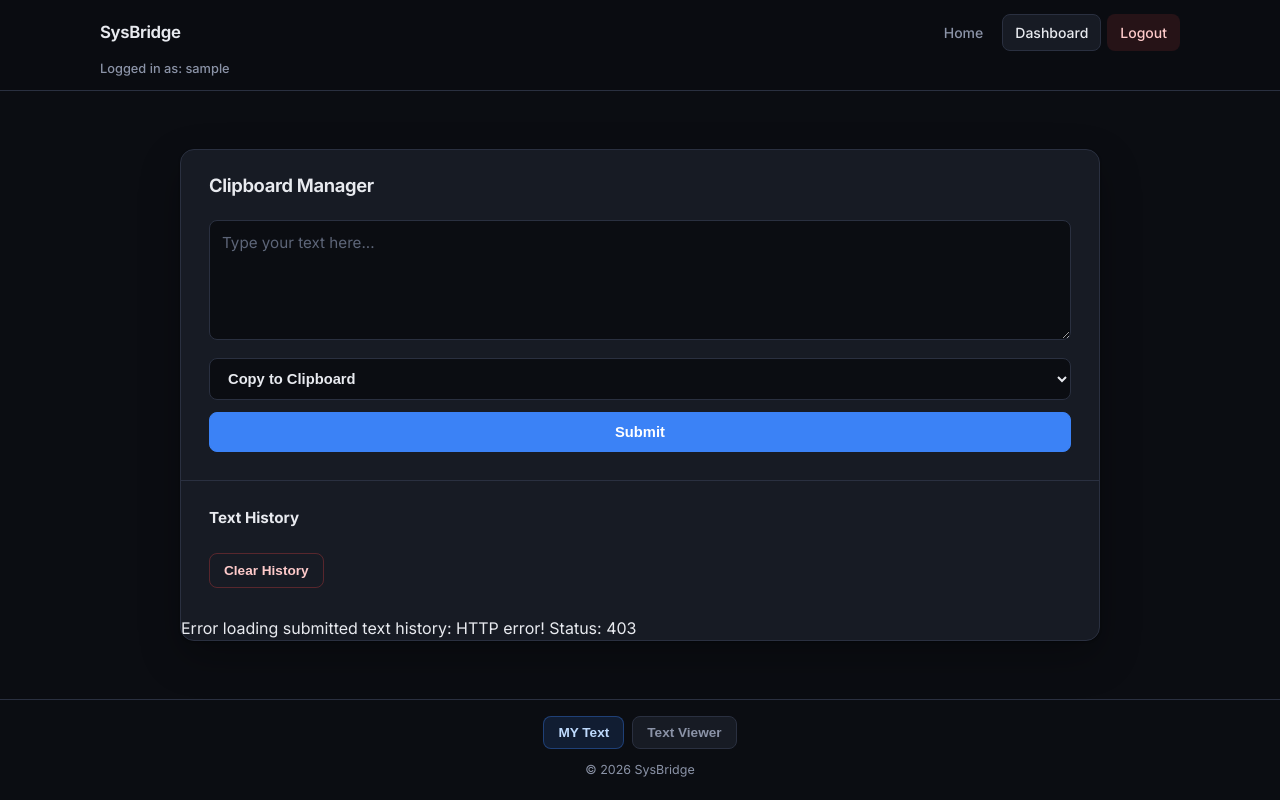
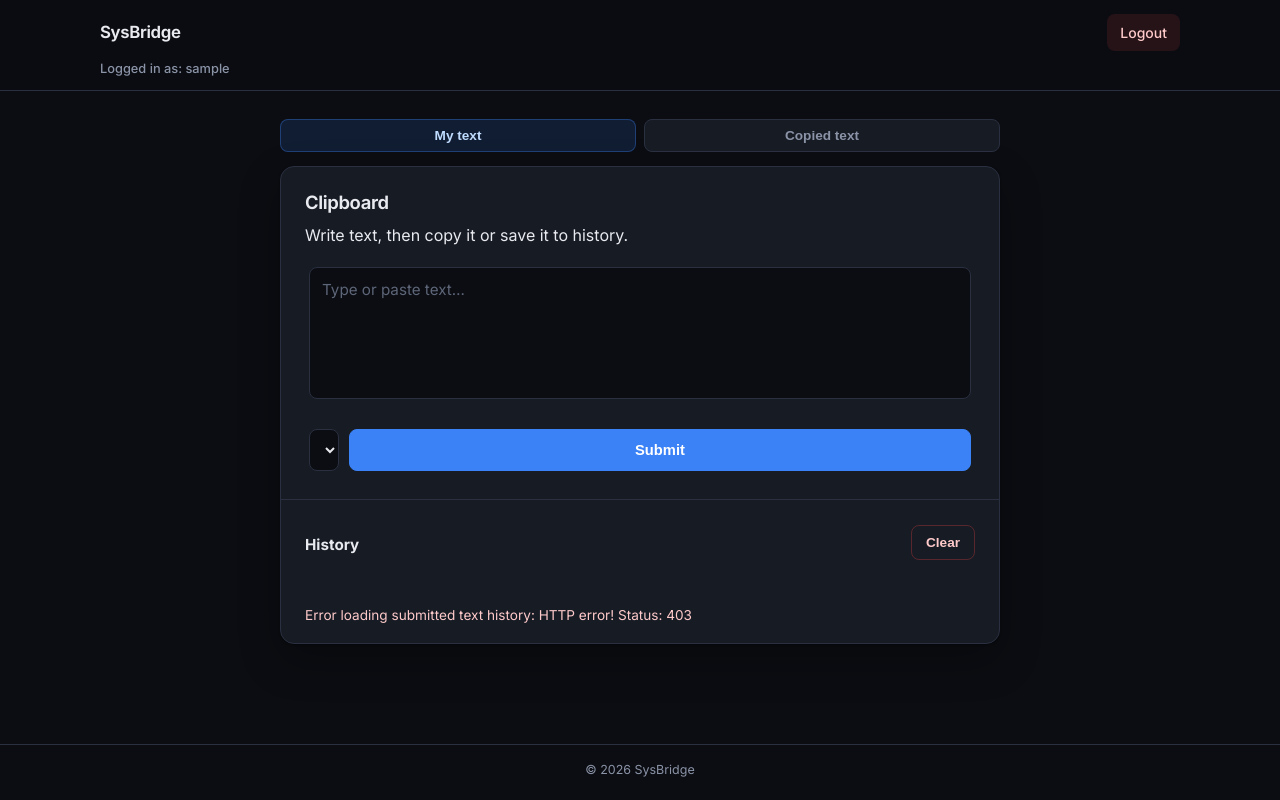
Before and after one commit to astroinnovator/clipboard, a FastAPI app: template templates/user_dashboard.html in a window 1280 px wide. Run offline with FastAPI, Linux system fonts and the light colour scheme; the template is opened without the code that fills it: most values are stand-ins (such as "Sample title", 1, 10 or a date in 2020); parts of the project's set-up code (start-up, migrations or seed data) failed here and were passed over; some libraries are stand-ins or nearby versions.

Commit message:
tighten the user dashboard so history and compose views are not empty letterboxes
Co-authored-by: Cursor <cursoragent@cursor.com>

```diff
--- a/static/css/styles.css
+++ b/static/css/styles.css
@@ -297,6 +297,96 @@ main {
     margin: 0;
 }
 
+main.dash {
+    align-items: stretch;
+    justify-content: flex-start;
+    padding: 28px 20px 48px;
+}
+
+.dash-wrap {
+    width: 100%;
+    max-width: 720px;
+    margin: 0 auto;
+}
+
+.dash-tabs {
+    display: flex;
+    gap: 8px;
+    margin-bottom: 14px;
+}
+
+.dash-tabs .footer-btn {
+    flex: 1;
+}
+
+.panel-head {
+    display: flex;
+    justify-content: space-between;
+    align-items: flex-start;
+    gap: 16px;
+    padding: 22px 24px 0;
+}
+
+.panel-head h2,
+.panel-head h3 {
+    padding: 0;
+    margin: 0;
+}
+
+.panel-head .lede {
+    margin: 6px 0 0;
+}
+
+.panel-head-inline {
+    padding: 0 0 12px;
+    align-items: center;
+}
+
+.panel-head .clear-btn {
+    margin-top: 0;
+    flex-shrink: 0;
+}
+
+.compose-row {
+    display: flex;
+    gap: 10px;
+    margin-top: 12px;
+}
+
+.compose-row select,
+.compose-row button {
+    margin-top: 0;
+}
+
+.compose-row select {
+    flex: 1;
+}
+
+.compose-row button {
+    width: auto;
+    min-width: 118px;
+}
+
+.history-list li.history-empty,
+.history-list li.text-gray-500 {
+    justify-content: center;
+    min-height: 168px;
+    color: var(--text-muted);
+    border-style: dashed;
+    background: transparent;
+}
+
+.history-list li.history-empty:hover,
+.history-list li.text-gray-500:hover {
+    background: transparent;
+}
+
+.error {
+    color: #fecaca;
+    font-size: 0.85rem;
+    padding: 0 24px 18px;
+}
+
 .form-section {
     padding: 20px 28px 28px;
 }
@@ -307,8 +397,8 @@ main {
     font-size: 0.95rem;
     border: 1px solid var(--border);
     border-radius: 8px;
-    resize: vertical;
-    min-height: 120px;
+    resize: none;
+    min-height: 132px;
     background: var(--bg);
     color: var(--text);
     font-family: inherit;
@@ -358,7 +448,7 @@ main {
 }
 
 .history {
-    padding: 8px 28px 28px;
+    padding: 16px 24px 24px;
     border-top: 1px solid var(--border);
 }
 
@@ -629,6 +719,14 @@ tbody tr:hover {
         width: 100%;
     }
 
+    .compose-row {
+        flex-direction: column;
+    }
+
+    .compose-row button {
+        width: 100%;
+    }
+
     .login-section {
         padding: 28px 20px;
     }
--- a/static/js/script.js
+++ b/static/js/script.js
@@ -135,7 +135,7 @@ async function loadSubmittedTextHistory() {
       if (submittedHistory.length === 0) {
         const emptyItem = document.createElement("li");
         emptyItem.textContent = "No submitted text yet...";
-        emptyItem.className = "text-gray-500";
+        emptyItem.className = "history-empty text-gray-500";
         historyList.appendChild(emptyItem);
       } else {
         submittedHistory.forEach((item) => addToSubmittedTextHistory(item));
@@ -170,7 +170,7 @@ async function loadCopiedText() {
         if (copiedTextHistory.length === 0) {
           const emptyItem = document.createElement("li");
           emptyItem.textContent = "No copied text yet...";
-          emptyItem.className = "text-gray-500";
+          emptyItem.className = "history-empty text-gray-500";
           copiedTextList.appendChild(emptyItem);
         } else {
           copiedTextHistory.forEach((item) => addToCopiedText(item));
@@ -314,8 +314,16 @@ function addToCopiedText(text) {
 
 
 
+function renderEmpty(list, message) {
+  list.innerHTML = "";
+  const emptyItem = document.createElement("li");
+  emptyItem.textContent = message;
+  emptyItem.className = "history-empty text-gray-500";
+  list.appendChild(emptyItem);
+}
+
 clearHistoryBtn.addEventListener("click", async () => {
-  historyList.innerHTML = "";
+  renderEmpty(historyList, "No submitted text yet...");
   try {
     const response = await fetch(
       `/api/clear_submitted_text/${encodeURIComponent(username)}`,
@@ -339,7 +347,7 @@ clearHistoryBtn.addEventListener("click", async () => {
 });
 
 clearCopiedTextBtn.addEventListener("click", async () => {
-  copiedTextList.innerHTML = "";
+  renderEmpty(copiedTextList, "No copied text yet...");
   lastCopiedTextHash = "";
   try {
     const response = await fetch(
--- a/templates/user_dashboard.html
+++ b/templates/user_dashboard.html
@@ -3,7 +3,7 @@
     <head>
         <meta charset="UTF-8" />
         <meta name="viewport" content="width=device-width, initial-scale=1.0" />
-        <title>User Dashboard - SysBridge</title>
+        <title>Dashboard — SysBridge</title>
         <link
             href="https://fonts.googleapis.com/css2?family=Inter:wght@400;500;600;650;700&display=swap"
             rel="stylesheet"
@@ -18,10 +18,6 @@
                     <h1>SysBridge</h1>
                 </div>
                 <nav class="navbar-menu">
-                    <a href="/user/dashboard" class="nav-link">Home</a>
-                    <a href="/user/dashboard" class="nav-link active"
-                        >Dashboard</a
-                    >
                     <a href="/user/logout" class="nav-link logout-btn"
                         >Logout</a
                     >
@@ -30,55 +26,76 @@
             <p>Logged in as: {{ username }}</p>
         </header>
 
-        <main>
+        <main class="dash">
+            <div class="dash-wrap">
+                <div class="dash-tabs">
+                    <button id="clipboard-manager-btn" class="footer-btn active">
+                        My text
+                    </button>
+                    <button id="copied-text-btn" class="footer-btn">
+                        Copied text
+                    </button>
+                </div>
 
                 <section id="clipboard-manager-section" class="container">
-                <h2>Clipboard Manager</h2>
+                    <div class="panel-head">
+                        <div>
+                            <h2>Clipboard</h2>
+                            <p class="lede">
+                                Write text, then copy it or save it to history.
+                            </p>
+                        </div>
+                    </div>
                     <div class="form-section">
                         <textarea
                             id="text-input"
-                        rows="4"
-                        placeholder="Type your text here..."
+                            rows="5"
+                            placeholder="Type or paste text…"
                         ></textarea>
+                        <div class="compose-row">
                             <select id="action-mode">
-                        <option value="copy">Copy to Clipboard</option>
-                        <option value="history">Add to History</option>
-                        <option value="both">Both</option>
+                                <option value="copy">Copy to clipboard</option>
+                                <option value="history">Add to history</option>
+                                <option value="both">Copy and save</option>
                             </select>
                             <button id="submit-btn">Submit</button>
                         </div>
+                    </div>
                     <div class="history">
-                    <h3>Text History</h3>
-                    <ul id="history-list" class="history-list"></ul>
+                        <div class="panel-head panel-head-inline">
+                            <h3>History</h3>
                             <button id="clear-history" class="clear-btn">
-                        Clear History
+                                Clear
                             </button>
                         </div>
+                        <ul id="history-list" class="history-list"></ul>
+                    </div>
                 </section>
-
 
                 <section
                     id="copied-text-section"
                     class="container"
                     style="display: none"
                 >
-                <h2>Copied Text History</h2>
+                    <div class="panel-head">
+                        <div>
+                            <h2>Copied text</h2>
+                            <p class="lede">
+                                Items captured from the desktop app.
+                            </p>
+                        </div>
+                        <button id="clear-copied-text" class="clear-btn">
+                            Clear
+                        </button>
+                    </div>
+                    <div class="history">
                         <ul id="copied-text-list" class="history-list"></ul>
-                <button id="clear-copied-text" class="clear-btn">
-                    Clear Copied Text History
-                </button>
+                    </div>
                 </section>
+            </div>
         </main>
 
         <footer>
-            <div class="footer-buttons">
-                <button id="clipboard-manager-btn" class="footer-btn active">
-                    MY Text
-                </button>
-                <button id="copied-text-btn" class="footer-btn">
-                    Text Viewer
-                </button>
-            </div>
             <p>&copy; 2026 SysBridge</p>
         </footer>
 
```
Lines whose indentation alone changed are shown as unchanged.
